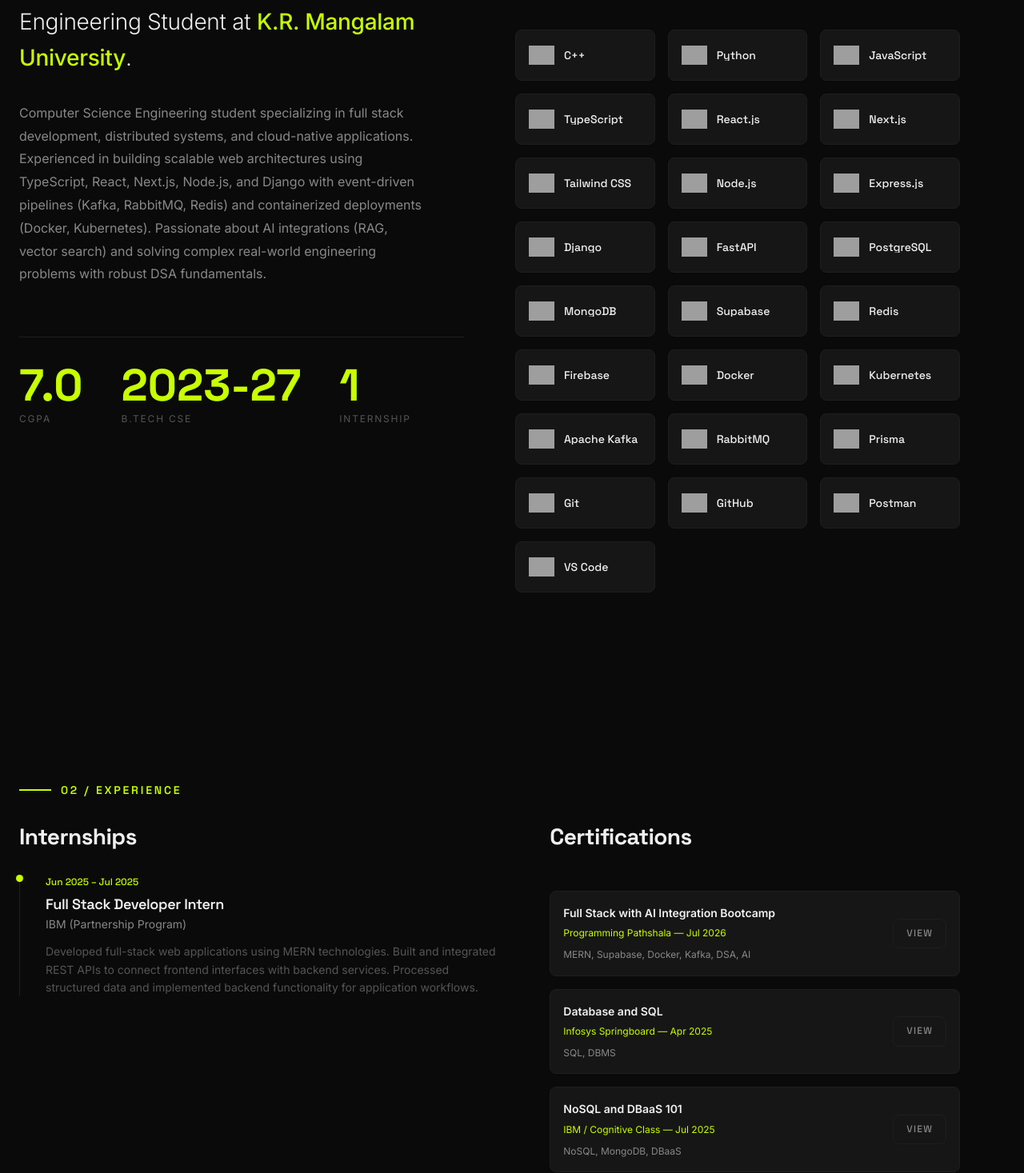
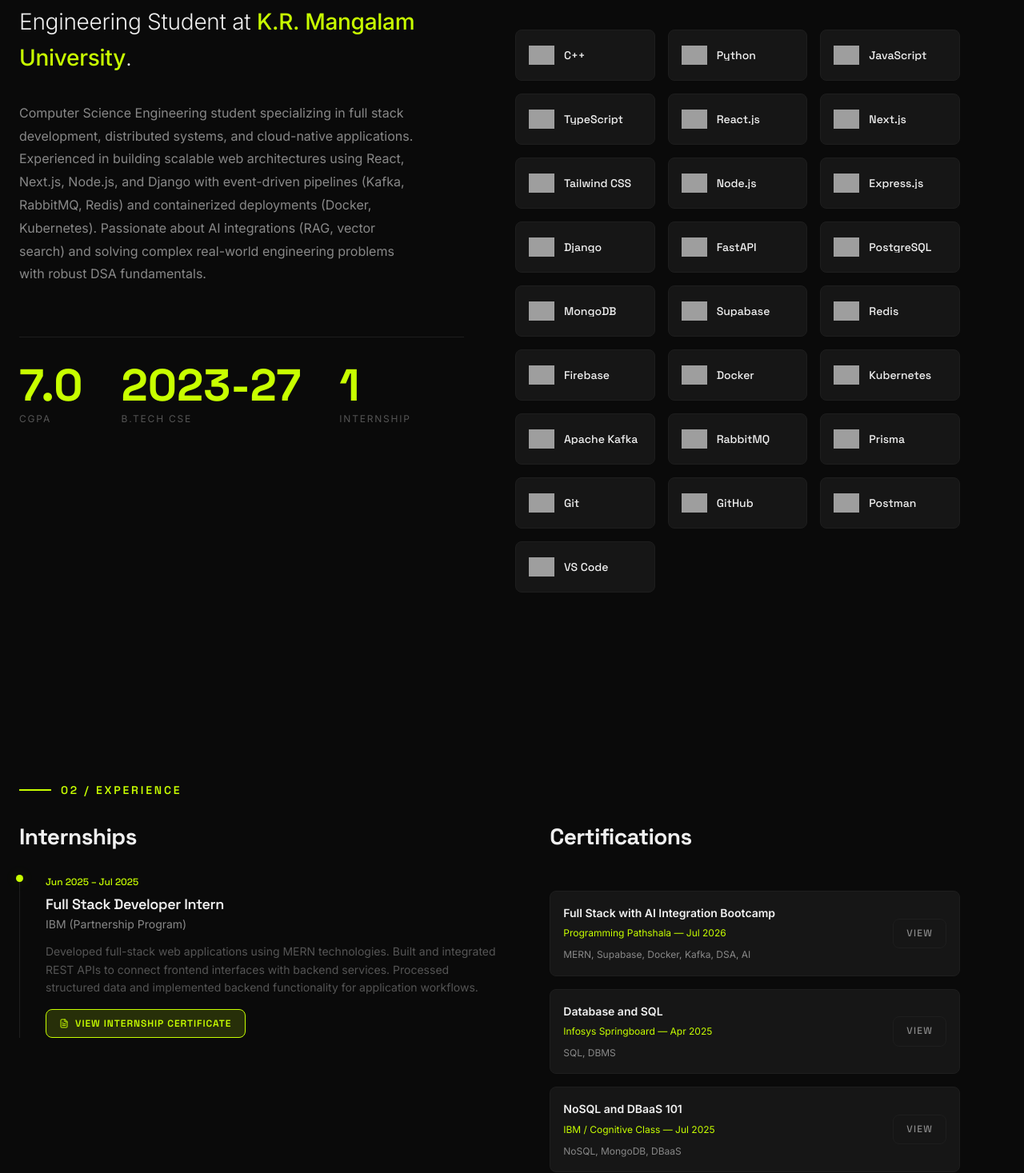
Before and after one commit to Aman5ingh19/Aman-Portpolio, a React (Vite) app: page / in a window 1280 px wide. Shown: the part 1086-2553 px from the top of the page at 80% size. Built offline with nearby package versions, Linux system fonts and the light colour scheme; grey boxes are pictures that could not be loaded.

Commit message:
Move IBM internship certificate button directly to Experience timeline and remove duplicate from Certs

```diff
--- a/src/components/About/About.tsx
+++ b/src/components/About/About.tsx
@@ -86,7 +86,7 @@
 
             <p className={styles.bioDescription}>
               Computer Science Engineering student specializing in full stack development, distributed systems,
-              and cloud-native applications. Experienced in building scalable web architectures using TypeScript,
+              and cloud-native applications. Experienced in building scalable web architectures using
               React, Next.js, Node.js, and Django with event-driven pipelines (Kafka, RabbitMQ, Redis) and
               containerized deployments (Docker, Kubernetes). Passionate about AI integrations (RAG, vector search)
               and solving complex real-world engineering problems with robust DSA fundamentals.
--- a/src/components/Experience/Experience.module.css
+++ b/src/components/Experience/Experience.module.css
@@ -71,6 +71,33 @@
   font-size: var(--text-sm);
   line-height: 1.6;
   color: var(--color-text-dim);
+}
+
+.expCertBtn {
+  display: inline-flex;
+  align-items: center;
+  gap: 0.5rem;
+  margin-top: var(--space-4);
+  font-family: var(--font-display);
+  font-size: var(--text-xs);
+  font-weight: 600;
+  color: var(--color-accent);
+  background: var(--color-accent-dim);
+  border: 1px solid var(--color-accent);
+  border-radius: var(--radius-md);
+  padding: 0.45rem 1rem;
+  text-decoration: none;
+  text-transform: uppercase;
+  letter-spacing: 0.08em;
+  transition: all 0.3s ease;
+  cursor: pointer;
+}
+
+.expCertBtn:hover {
+  background: var(--color-accent);
+  color: #0d0e15;
+  transform: translateY(-2px);
+  box-shadow: 0 4px 20px var(--color-accent-dim);
 }
 
 /* Certs */
--- a/src/components/Experience/Experience.tsx
+++ b/src/components/Experience/Experience.tsx
@@ -2,6 +2,7 @@
 import gsap from 'gsap';
 import { useGSAP } from '@gsap/react';
 import { ScrollTrigger } from 'gsap/ScrollTrigger';
+import { FiFileText } from 'react-icons/fi';
 import styles from './Experience.module.css';
 
 gsap.registerPlugin(ScrollTrigger);
@@ -12,6 +13,7 @@
     title: 'Full Stack Developer Intern',
     company: 'IBM (Partnership Program)',
     desc: 'Developed full-stack web applications using MERN technologies. Built and integrated REST APIs to connect frontend interfaces with backend services. Processed structured data and implemented backend functionality for application workflows.',
+    certificate: '/ibm-certificate.pdf',
   },
 ];
 
@@ -33,12 +35,6 @@
     issuer: 'IBM / Cognitive Class — Jul 2025',
     tags: 'NoSQL, MongoDB, DBaaS',
     link: '/NoSQL and DBaaS.pdf'
-  },
-  {
-    title: 'Full Stack Internship',
-    issuer: 'MERN Stack Development — IBM Partnership Program',
-    tags: 'React, Node.js, MongoDB',
-    link: '/ibm-certificate.pdf'
   },
   {
     title: 'Web Dev Internship',
@@ -103,6 +99,17 @@
                   <h4 className={styles.timelineTitle}>{item.title}</h4>
                   <div className={styles.timelineSub}>{item.company}</div>
                   <p className={styles.timelineDesc}>{item.desc}</p>
+                  {item.certificate && (
+                    <a
+                      href={item.certificate}
+                      target="_blank"
+                      rel="noopener noreferrer"
+                      className={styles.expCertBtn}
+                      data-cursor-hover
+                    >
+                      <FiFileText /> View Internship Certificate
+                    </a>
+                  )}
                 </div>
               ))}
             </div>
--- a/src/components/Projects/Projects.tsx
+++ b/src/components/Projects/Projects.tsx
@@ -12,7 +12,7 @@
     number: '01',
     title: 'FixIt | Distributed Service Booking & Repair Platform',
     description: 'Built a full-stack platform connecting customers with technicians for service bookings, job tracking, and real-time communication using Socket.IO. Implemented OAuth 2.0/OIDC authentication, Redis caching, and asynchronous processing with RabbitMQ (DLQ, retries) and Kafka event streaming. Integrated Razorpay Test Mode, Docker, Kubernetes with HPA, and GitHub Actions CI/CD.',
-    tech: ['React', 'Node.js', 'Express.js', 'TypeScript', 'PostgreSQL', 'Prisma', 'Redis', 'Socket.IO', 'RabbitMQ', 'Kafka', 'Docker', 'Kubernetes'],
+    tech: ['React', 'Node.js', 'Express.js', 'PostgreSQL', 'Prisma', 'Redis', 'Socket.IO', 'RabbitMQ', 'Kafka', 'Docker', 'Kubernetes'],
     github: 'https://github.com/Aman5ingh19/FixIt',
     demo: 'https://fix-it-nu-sable.vercel.app/',
     image: '',
@@ -21,7 +21,7 @@
     number: '02',
     title: 'MailGenius | AI-Powered Email Assistant & Intelligence Platform',
     description: 'Developed an AI email assistant for professional reply generation, draft improvement, grammar correction, and tone analysis. Engineered multi-provider AI fallback using Gemini, Groq, and OpenRouter, with RAG-based semantic retrieval using Supabase pgvector. Integrated NextAuth.js, Redis rate limiting, Firebase push notifications, and Docker.',
-    tech: ['Next.js', 'React', 'TypeScript', 'Supabase', 'PostgreSQL', 'pgvector', 'Gemini', 'Redis', 'Firebase', 'Docker'],
+    tech: ['Next.js', 'React', 'Supabase', 'PostgreSQL', 'pgvector', 'Gemini', 'Redis', 'Firebase', 'Docker'],
     github: 'https://github.com/Aman5ingh19/MailGenius',
     demo: 'https://mail-genius-ai-email-assistant.vercel.app',
     image: '',
@@ -30,7 +30,7 @@
     number: '03',
     title: 'HRMS Lite | Cloud-Native Distributed Human Resource Management System',
     description: 'Developed an HR management platform for employee records, attendance tracking, and check-in/check-out workflows with Clerk authentication. Implemented event-driven processing using Kafka and RabbitMQ, with Redis caching and n8n workflow automation. Containerized services using Docker and configured Kubernetes deployments with HPA and GitHub Actions CI/CD.',
-    tech: ['React', 'TypeScript', 'Django', 'MongoDB Atlas', 'Redis', 'RabbitMQ', 'Kafka', 'Docker', 'Kubernetes'],
+    tech: ['React', 'Django', 'MongoDB Atlas', 'Redis', 'RabbitMQ', 'Kafka', 'Docker', 'Kubernetes'],
     github: 'https://github.com/Aman5ingh19/HRMS-LITE',
     demo: 'https://hrms-lite-ten-phi.vercel.app',
     image: '',
```
